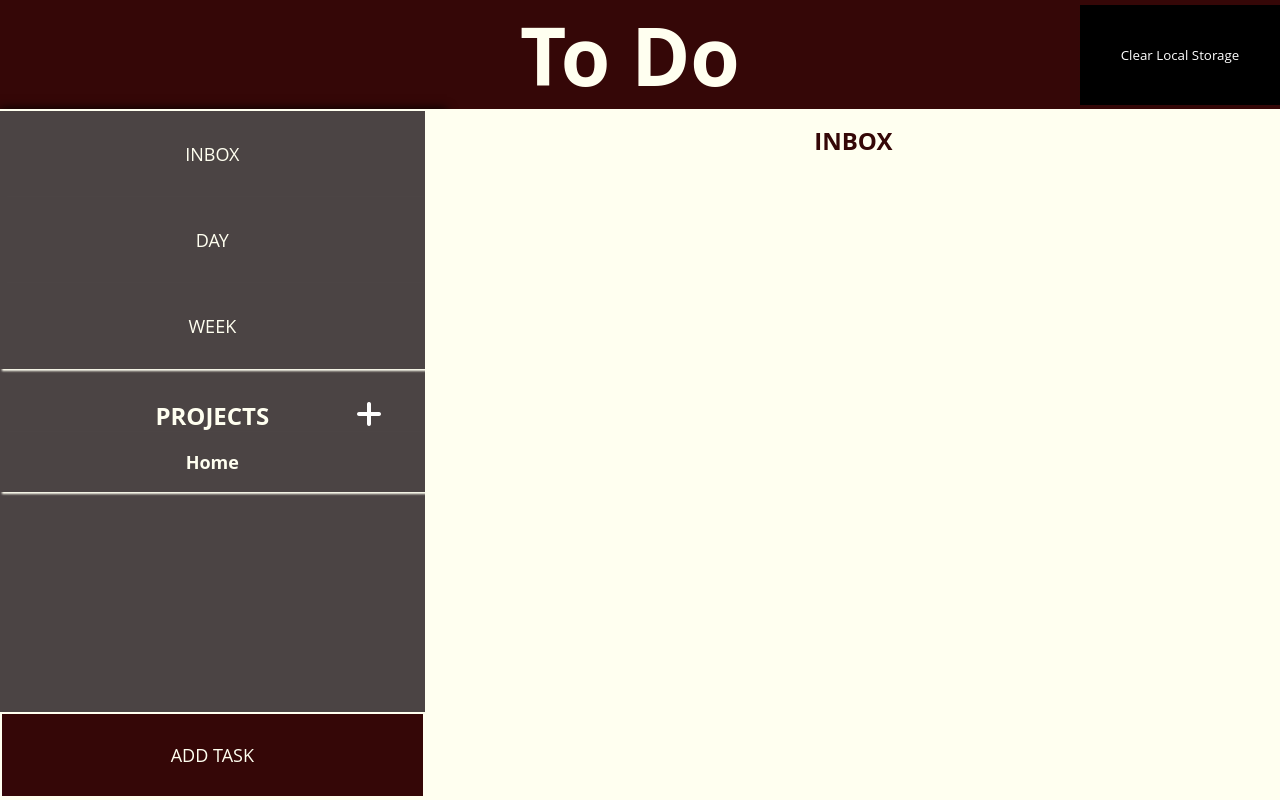
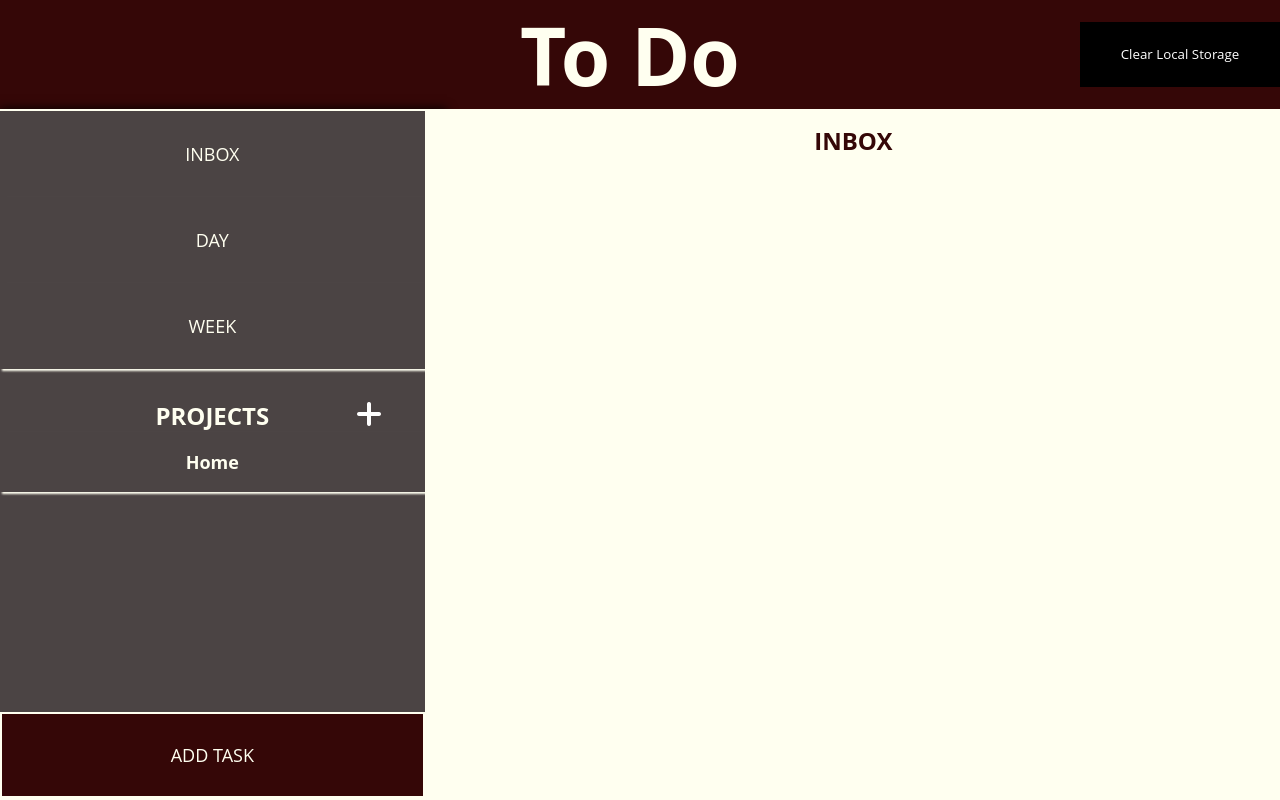
Before and after one commit to TannerHornsby7/odin-todo, a website built with webpack: page index.html in a window 1280 px wide. Built offline with nearby package versions, Linux system fonts and the light colour scheme; files whose address does not match are found by name; a web font is replaced by a local one.

Commit message:
Alter height of clear local button

```diff
--- a/src/style.scss
+++ b/src/style.scss
@@ -40,7 +40,7 @@ $darkcolor: rgb(53, 7, 7);
         grid-column: 2 / 3;
     }
     #clearLocal {
-        height: 100px;
+        height: 60%;
         width: 200px;
         background-color: black;
         color: white;
```
Also changed, not shown: 1 other file.
